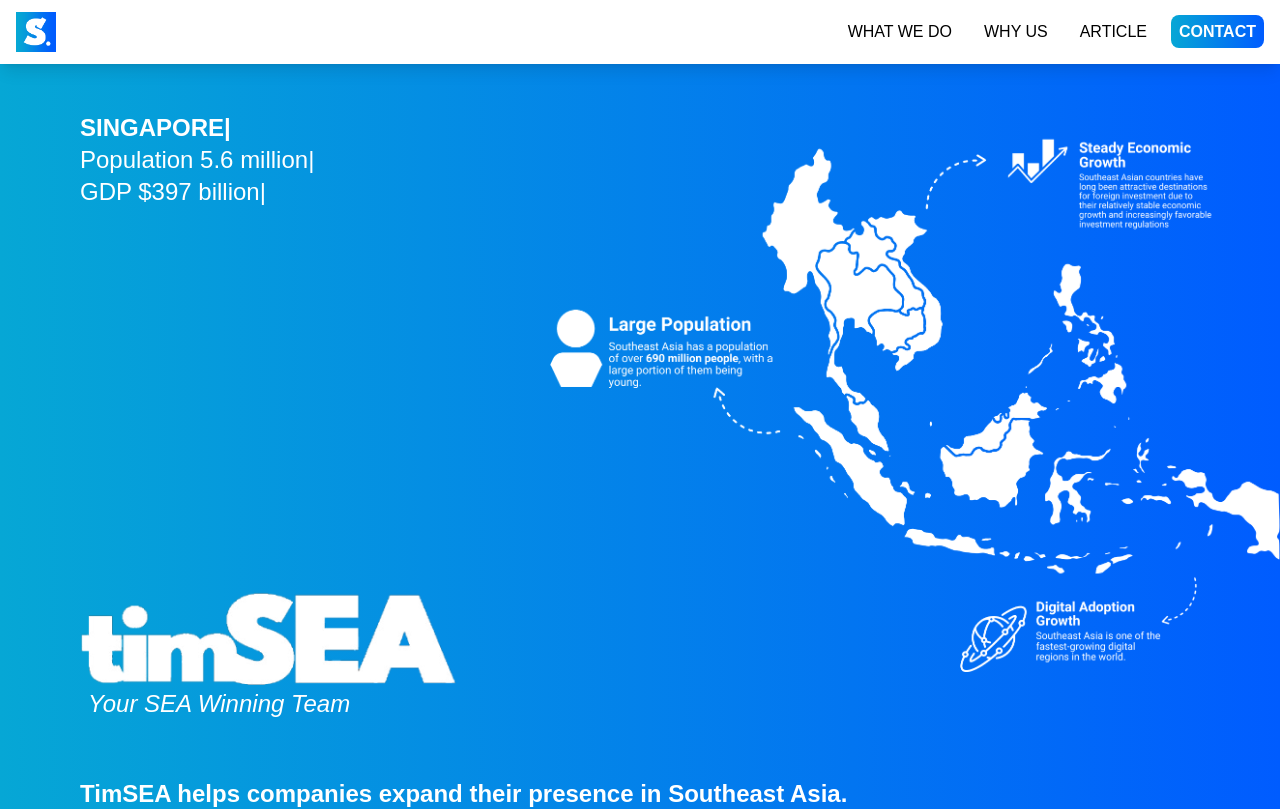
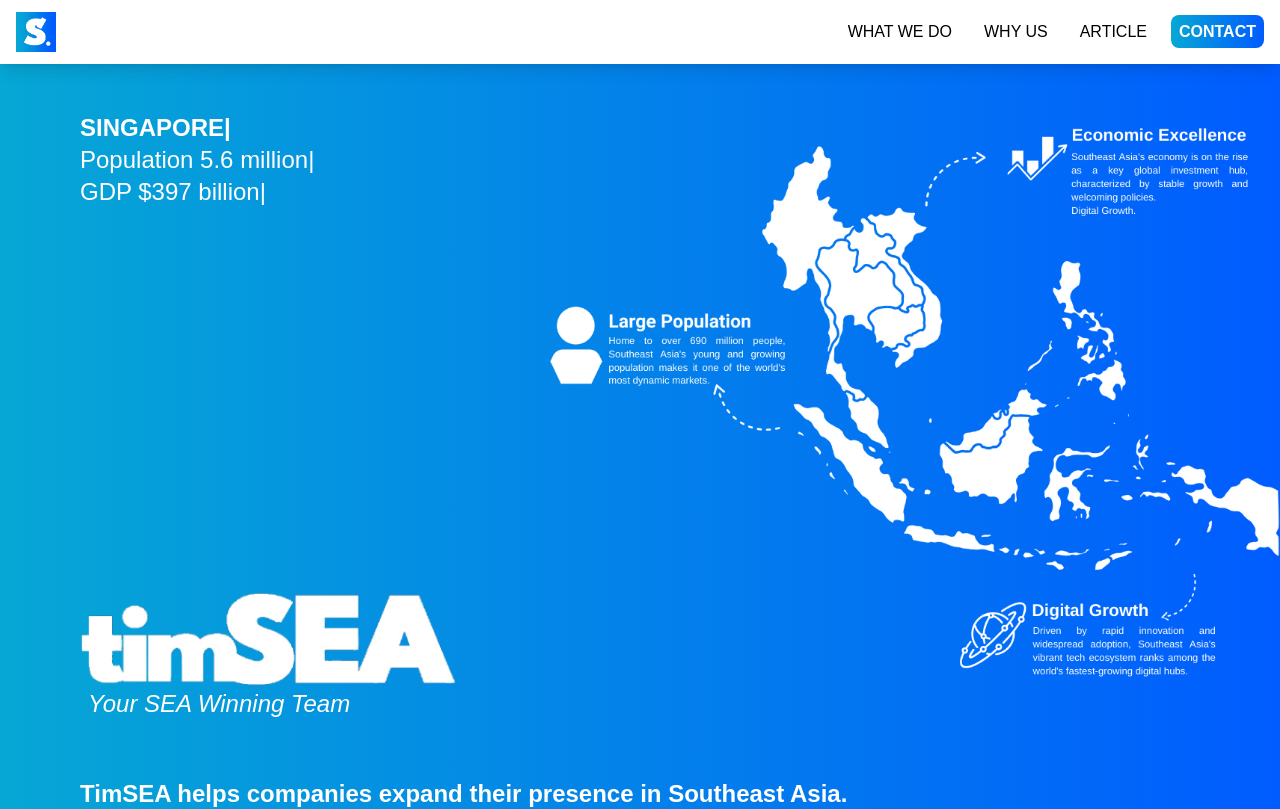
Before and after one commit to AlfinTeguh16/TimSEA-CompanyProfile, a Next.js app: page / in a window 1280 px wide. Shown: the top 809 px of the page. Built offline with nearby package versions, Linux system fonts and the light colour scheme; no server answers; the database is empty.

Commit message:
feat: hero image update

```diff
--- a/src/app/globals.css
+++ b/src/app/globals.css
@@ -21,7 +21,7 @@
 }
 
 .responsive-container {
-  background-image: url('/images/seaMaps.png');
+  background-image: url('/images/seaMap.png');
   background-repeat: no-repeat;
   background-size:  95vw;
   background-position: 100% 50%;
@@ -29,7 +29,7 @@
 
 @media (min-width: 423px) {
   .responsive-container {
-    background-image: url('/images/seaMaps.png');
+    background-image: url('/images/seaMap.png');
     background-repeat: no-repeat;
     background-size:  80vw;
     background-position: 100% 50%;
@@ -37,7 +37,7 @@
 }
 @media (min-width: 777px) {
   .responsive-container {
-    background-image: url('/images/seaMaps.png');
+    background-image: url('/images/seaMap.png');
     background-repeat: no-repeat;
     background-size:  70vw;
     background-position: 100% 50%;
@@ -46,7 +46,7 @@
 
 @media (min-width: 860px) {
   .responsive-container {
-    background-image: url('/images/seaMaps.png');
+    background-image: url('/images/seaMap.png');
     background-repeat: no-repeat;
     background-size:  57vw;
     background-position: 100% 50% ;
```
Also changed, not shown: public/images/seaMap.png (added).
